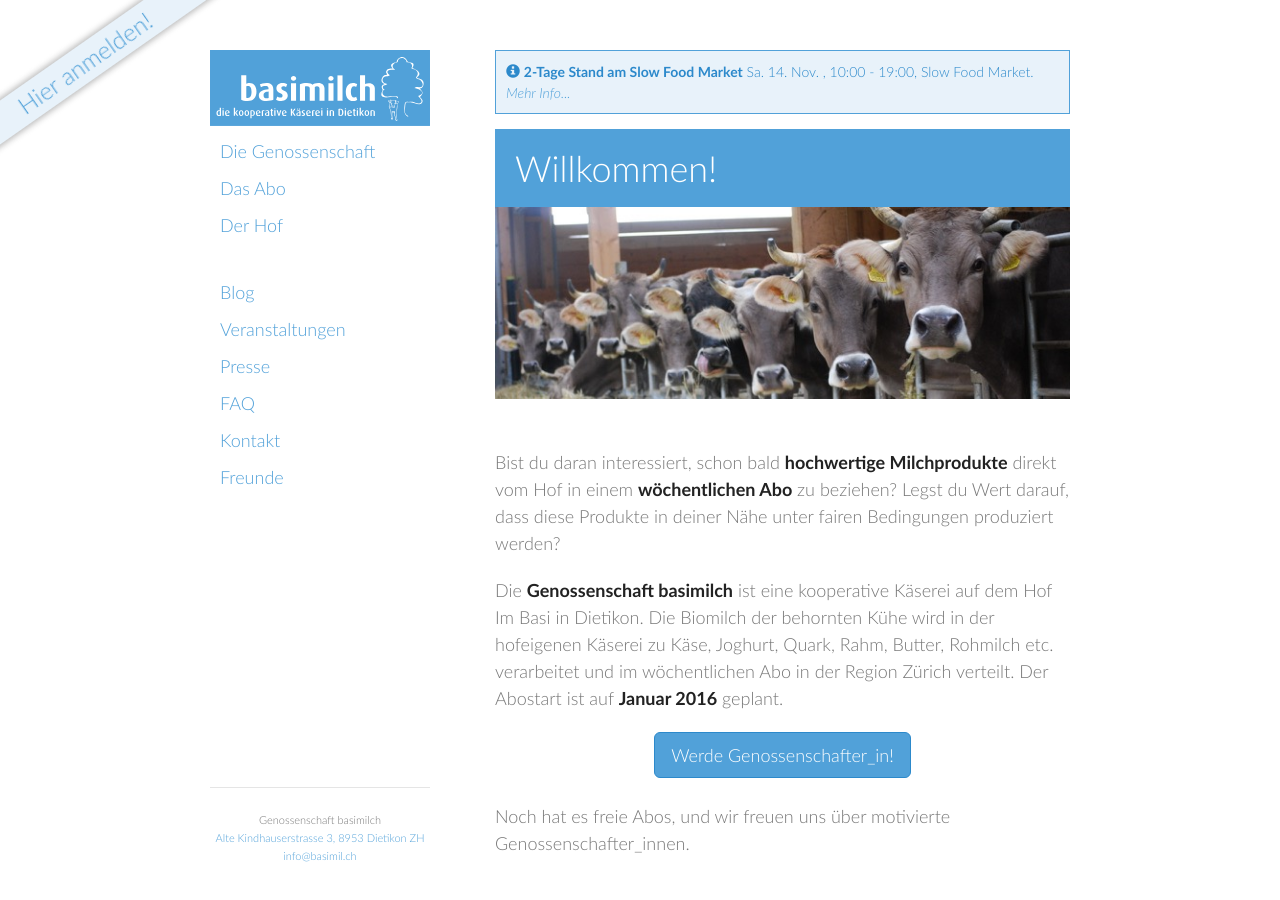
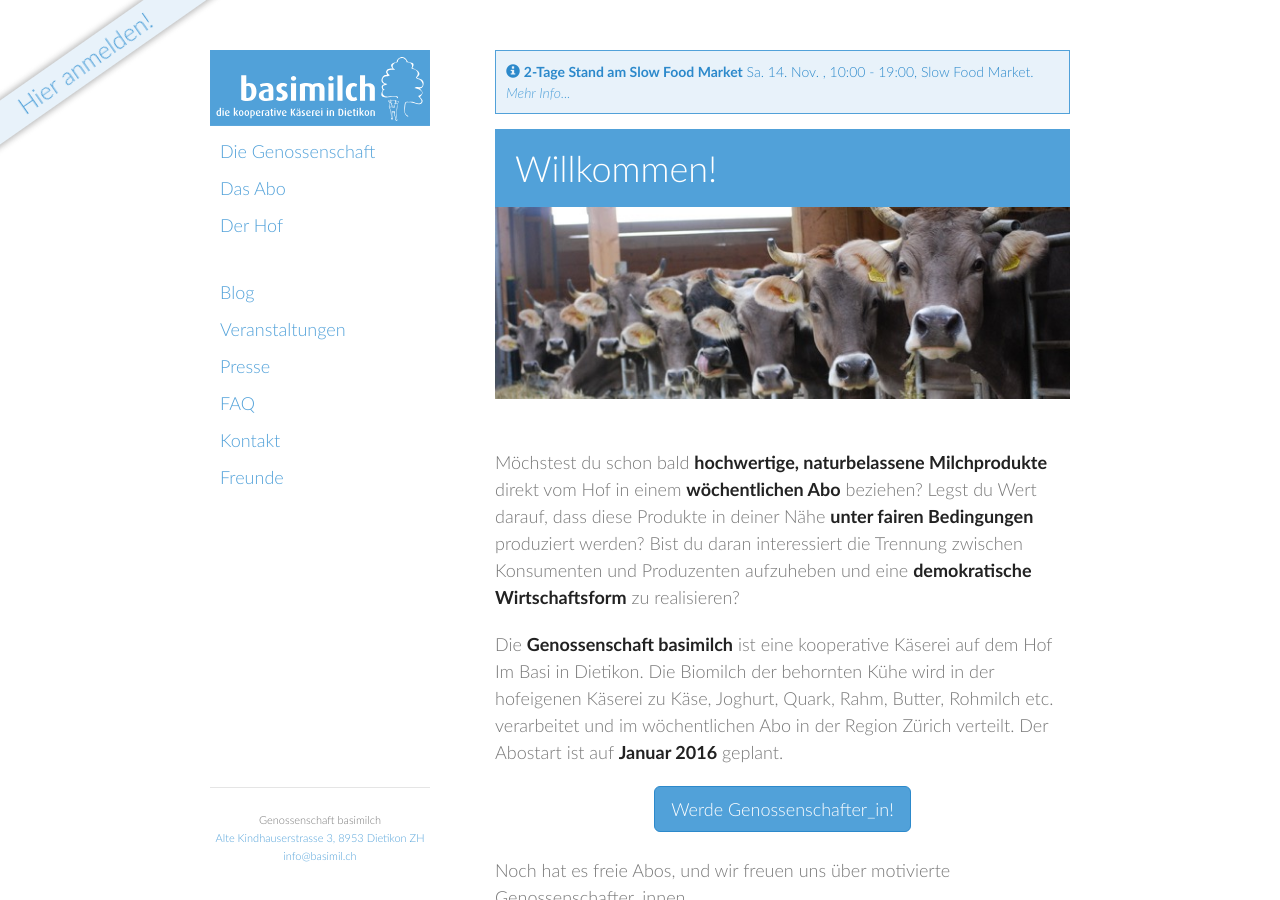
Before and after one commit to vryser/basimilch.github.io, a Jekyll site: the page built from pages/000-home.md, in a window 1280 px wide and 900 px high. Built offline with Jekyll 4.4.1, drawn with Linux system fonts in a browser that asks for light colours.

Commit message:
change: update home text
As suggested by Lukas.

```diff
--- a/pages/000-home.md
+++ b/pages/000-home.md
@@ -3,10 +3,11 @@ title: Willkommen!
 permalink: /
 ---
 
-Bist du daran interessiert, schon bald **hochwertige Milchprodukte**
-direkt vom Hof in einem **wöchentlichen Abo** zu beziehen? Legst du
-Wert darauf, dass diese Produkte in deiner Nähe unter fairen
-Bedingungen produziert werden?
+Möchstest du schon bald **hochwertige, naturbelassene Milchprodukte** direkt vom
+Hof in einem **wöchentlichen Abo** beziehen? Legst du Wert darauf, dass diese
+Produkte in deiner Nähe **unter fairen Bedingungen** produziert werden? Bist du
+daran interessiert die Trennung zwischen Konsumenten und Produzenten aufzuheben
+und eine **demokratische Wirtschaftsform** zu realisieren?
 
 Die **{{site.info.name}}** ist eine kooperative Käserei auf dem
 Hof Im Basi in Dietikon. Die Biomilch der behornten Kühe wird in der
```
